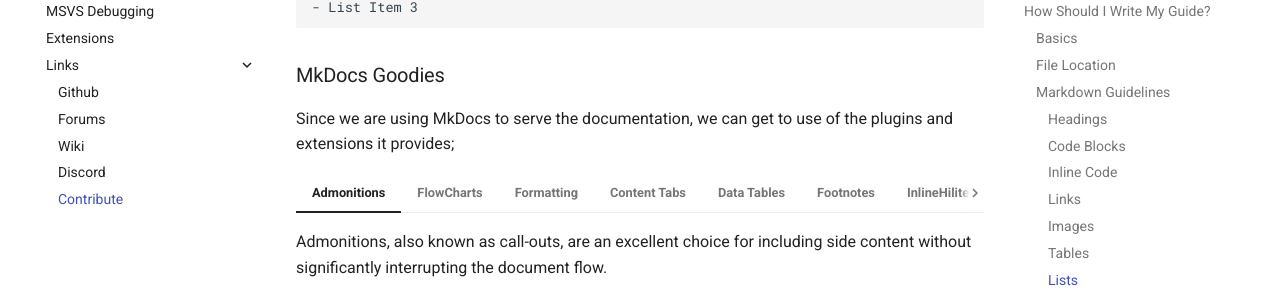
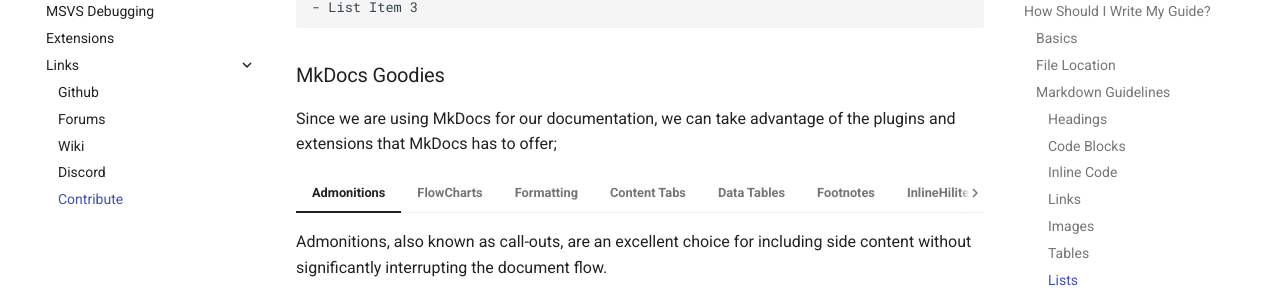
Before and after one commit to rathena/user-guides, an MkDocs documentation site: the page built from guides/CONTRIBUTING.md, in a window 1280 px wide and 900 px high, scrolled down 3220 px. Shown: the part 151-450 px from the top of the window. Built offline with MkDocs 1.6.1 and Material for MkDocs 9.7.7, drawn with Linux system fonts in a browser that asks for light colours; comment, search, counter and statistics services are not loaded.

Commit message:
Better grammar

```diff
--- a/guides/CONTRIBUTING.md
+++ b/guides/CONTRIBUTING.md
@@ -111,7 +111,7 @@
 
 ### MkDocs Goodies
 
-Since we are using MkDocs to serve the documentation, we can get to use of the plugins and extensions it provides;
+Since we are using MkDocs for our documentation, we can take advantage of the plugins and extensions that MkDocs has to offer;
 
 === "Admonitions"
 
```
